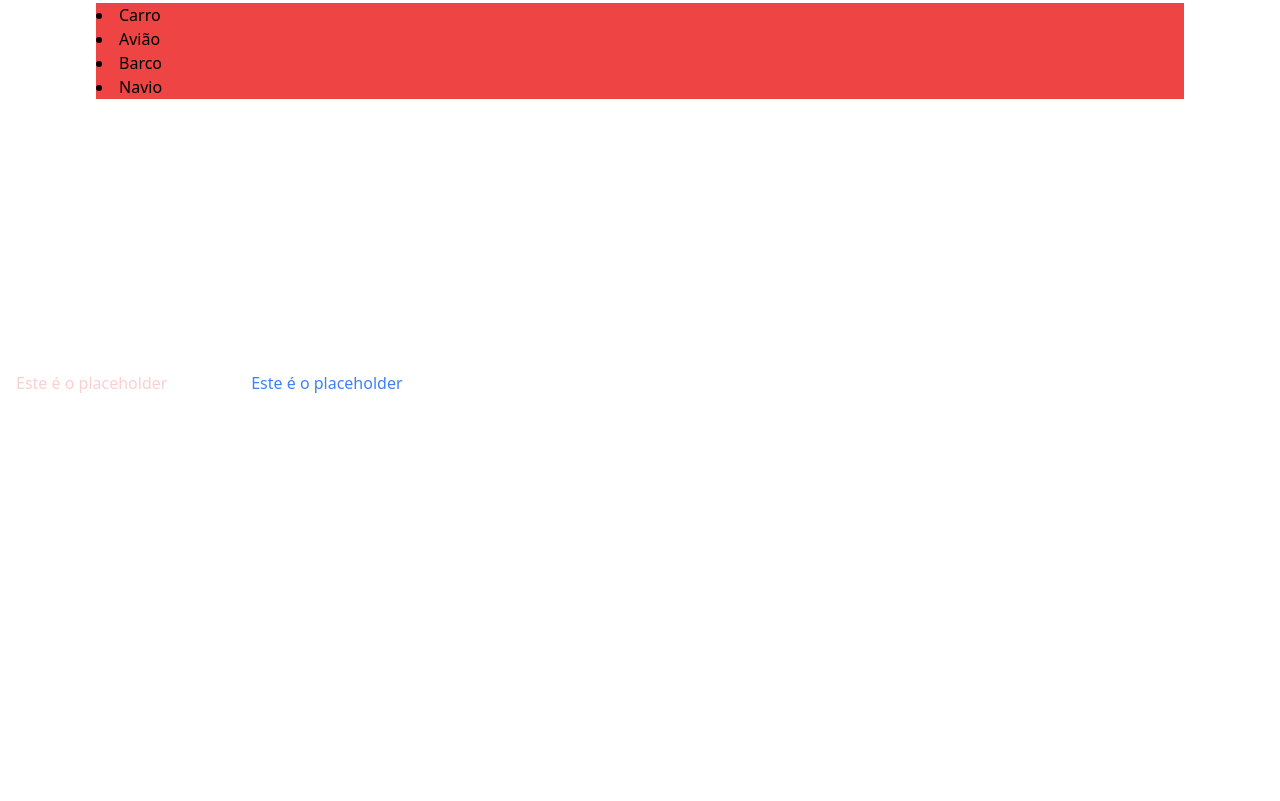
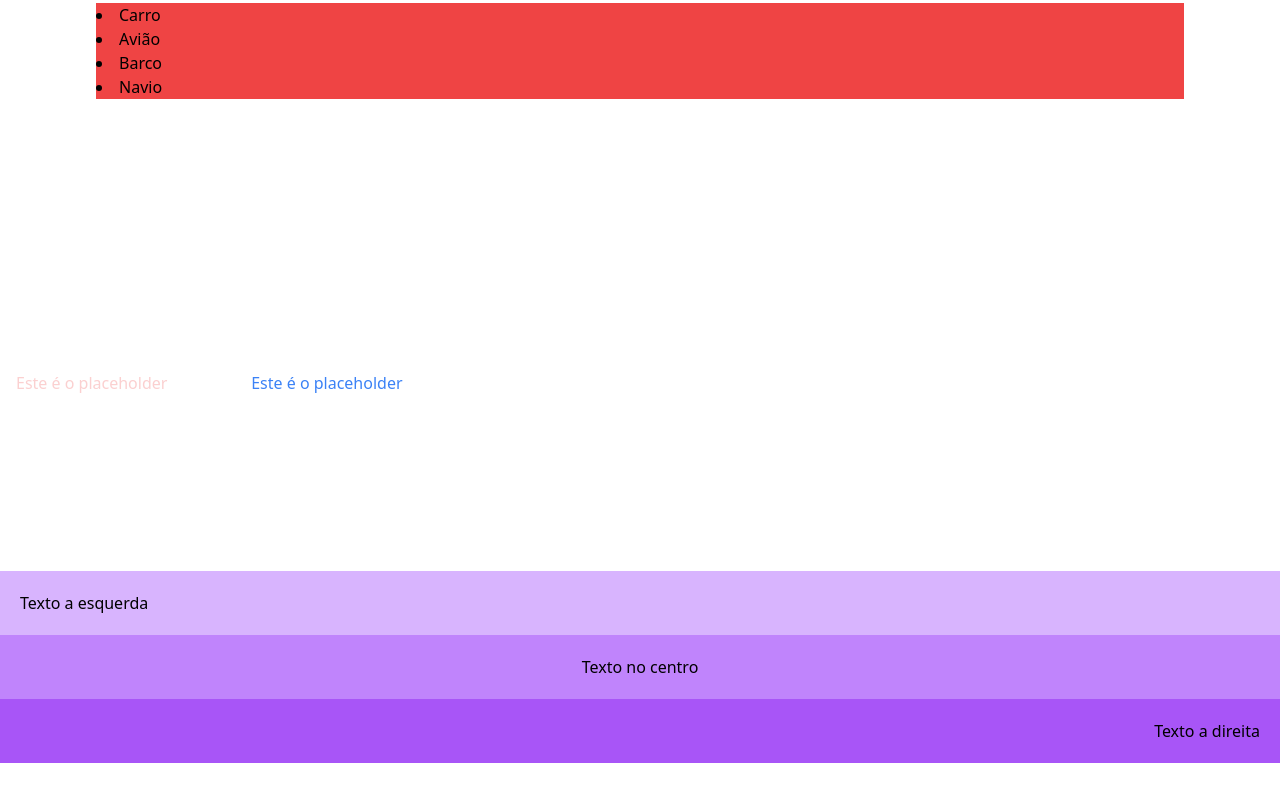
Before and after one commit to kaiotcp1/tailwind, a website: page 09_TIPOGRAFIA/src/index.html in a window 1280 px wide. Shown: the part 2030-2831 px from the top of the page. Before the commit the page ends 2601 px from the top, so only its background shows below. Drawn offline with Linux system fonts and the light colour scheme.

Commit message:
Alinhamento de texto

```diff
--- a/09_TIPOGRAFIA/src/index.html
+++ b/09_TIPOGRAFIA/src/index.html
@@ -80,5 +80,16 @@
 
     <div class="container h-40"></div>
 
+
+    <!-- Alinhamento de texto -->
+    <p class="bg-purple-300 text-2xl-text-white text-left p-5">Texto a esquerda</p>
+    <p class="bg-purple-400 text-2xl-text-white text-center p-5">Texto no centro</p>
+    <p class="bg-purple-500 text-2xl-text-white text-right p-5">Texto a direita</p>
+
+
+
+    <div class="container h-40"></div>
+
+
 </body>
 </html>
```
Also changed, not shown: 09_TIPOGRAFIA/src/css/build.css.
